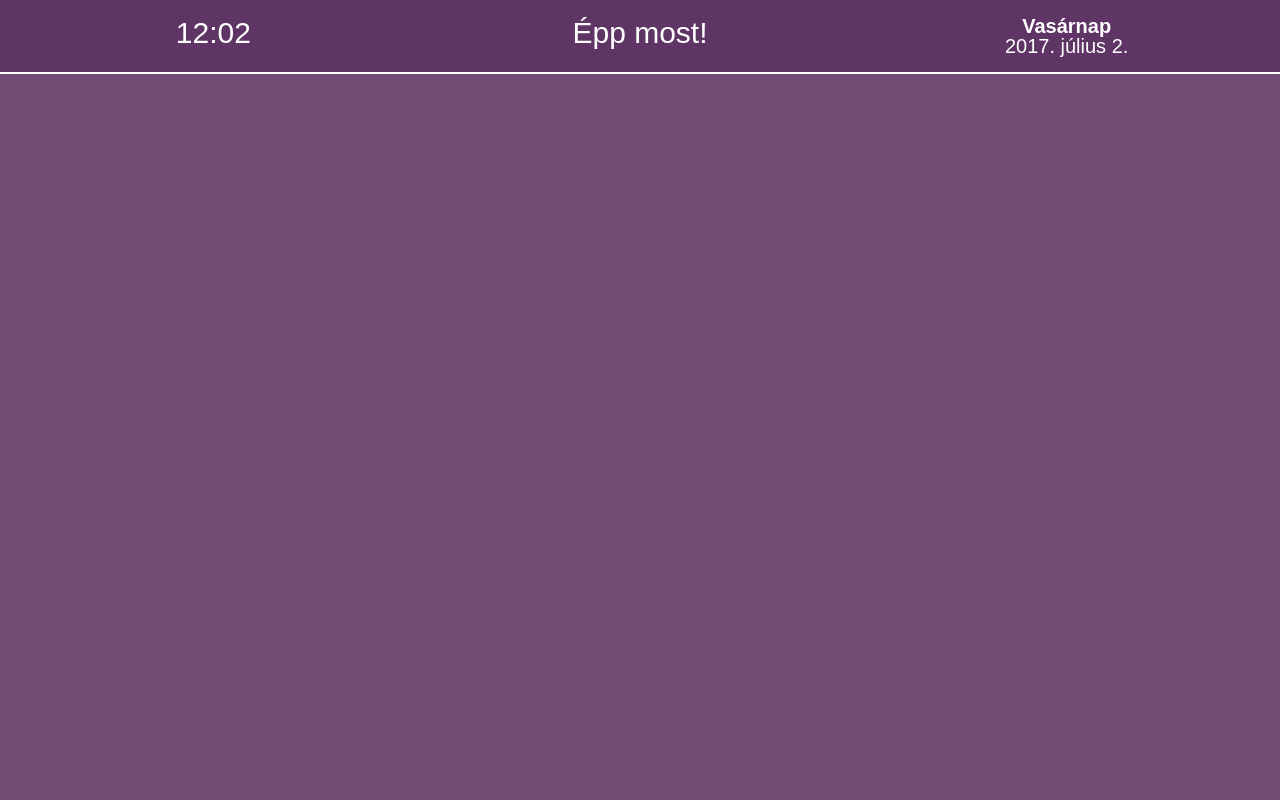
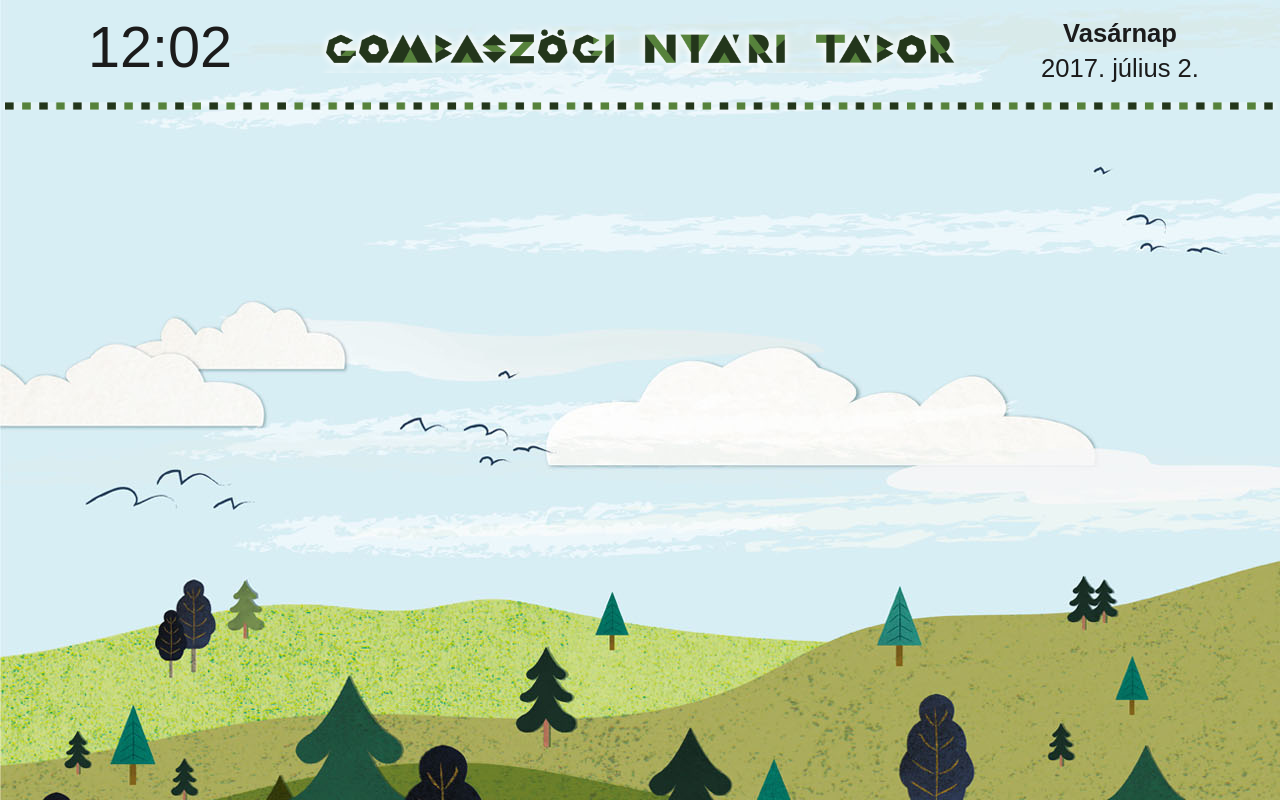
Before and after one commit to gombaszog/programscreen, a plain HTML site: page index.html in a window 1280 px wide. Drawn offline with Linux system fonts and the light colour scheme; no server answers.

Commit message:
background+header update

```diff
--- a/base.css
+++ b/base.css
@@ -2,10 +2,14 @@ h1, h2, h3, h4, h5, h6, div, span, section{
   margin:0 !important;
   border:0 !important;
   padding:0 !important;
+  color: #1B1B1B;
+}
+
+h2 {
+  font-size: 4.5vw !important;
 }
 
 html,body{
-  background-color:rgba(91,49,97,0.86) !important;
   color:white !important;
   width:100%;
   text-align: center;
@@ -15,22 +19,36 @@ html,body{
 #title-header{
   padding-bottom:2vh !important;
   padding-top:2vh !important;
-  border-bottom:2px solid white !important;
   line-height: 8rem;
-  font-size: 2rem;
+  font-size: 2vw;
+}
+
+#title-header-title{
+  margin-top: 0.5rem !important;
 }
 
 #datewrap{
-  line-height:2rem;
+  line-height:3.5rem;
 }
 
 #clockdategsz{
   font-weight: bold;
+  color: #1B1B1B;
+  font-size: 2vw;
 }
 
 .programtime-start{
   font-weight: bold;
-  font-size:2rem;
+  font-size:3rem;
+}
+
+.programtime-end{
+    font-size:2rem;
+}
+
+.location{
+    font-weight: bold;
+    font-size:3rem;
 }
 
 .itemtitle{
@@ -101,3 +119,7 @@ html,body{
   margin-left:5px !important;
   display:block;
 }
+
+#divider{
+  padding-bottom: 0.5em !important;
+}
--- a/fillProgram.js
+++ b/fillProgram.js
@@ -122,6 +122,7 @@ function renderPrograms(){
           }
         }
       }
+
       if(startTime < now && now < endTime){
         programData.program[i].type = "folyamatban";
         programsToRender.push(programData.program[i]);
@@ -183,6 +184,8 @@ function programItemCreator(id, title, description, organizer, location, start,
 	var descriptionBox = document.createElement("DIV");
 	var descriptionNode = document.createElement("SPAN");
 
+	var thirdBox = document.createElement("DIV");
+
   if(alert){
     if(parameter){
       if(parameter[0] == "noalert" || parameter[1] == "noalert" || parameter[2] == "noalert" || parameter[3] == "noalert"){
@@ -202,15 +205,17 @@ function programItemCreator(id, title, description, organizer, location, start,
 
   mainNode.setAttribute("class", "col-xs-12 items row")
   firstBox.setAttribute("class", "col-md-2 col-xs-4");
-	locationNode.setAttribute("class", "programloc col-xs-12");
+	locationNode.setAttribute("class", "location");
   timeStartNode.setAttribute("class", "programtime-start");
 	timeEndNode.setAttribute("class", "programtime-end");
   timeBlock.setAttribute("class",  "col-xs-12 timeblock");
   //organizerNode.setAttribute("class", "organizer col-xs-12")
 
-	secondBox.setAttribute("class", "col-md-10 col-xs-8");
+	secondBox.setAttribute("class", "col-md-8  col-xs-8");
 	titleNode.setAttribute("class", "col-md-12 itemtitle");
 	descriptionNode.setAttribute("class", "");
+
+	thirdBox.setAttribute("class", "col-md-2 col-xs-4")
 
 	var startShow = fillZeros(start.getHours()) + ":" + fillZeros(start.getMinutes());
 	var endShow = ((new Date(end-start)).getMinutes() === 1)?"":" - " + fillZeros(end.getHours()) + ":" + fillZeros(end.getMinutes());
@@ -223,13 +228,16 @@ function programItemCreator(id, title, description, organizer, location, start,
 	mainNode.appendChild(firstBox);
 
 	firstBox.appendChild(timeBlock);
-	firstBox.appendChild(locationNode);
+	//firstBox.appendChild(locationNode);
 	//firstBox.appendChild(organizerNode);
 	timeBlock.appendChild(timeStartNode);
 	timeBlock.appendChild(timeEndNode);
 
 	mainNode.appendChild(secondBox);
 	secondBox.appendChild(titleNode);
+
+    mainNode.appendChild(thirdBox);
+    thirdBox.appendChild(locationNode);
 
   if(parameter){
     if (parameter[0] == "nodescription" || parameter[1] == "nodescription" || parameter[2] == "nodescription" || parameter[3] == "nodescription"){
--- a/index.html
+++ b/index.html
@@ -9,20 +9,23 @@
 <link rel="stylesheet" href="./base.css">
 <link rel="stylesheet" href="./bootstrap.min.css">
 </head>
-<body onload="load();">
+<body onload="load();" background="images/background.jpg">
 <div class='container-fluid' id="container">
 	<section id="title-header" class="row">
-		<div id="clockwrap" class="col-xs-12 col-sm-4">
+		<div id="clockwrap" class="col-xs-12 col-sm-3">
 			<h2 id="clockheading"></h2>
 		</div>
-		<div id="title-header-title" class="col-xs-12 col-sm-4">
-			<h2>Épp most!</h2>
-		</div>
-		<div id="datewrap" class="col-xs-12 col-sm-4 row">
+		<div id="title-header-title" class="col-xs-12 col-sm-6">
+			<img class="img-responsive" src="images/logo.png">
+        </div>
+		<div id="datewrap" class="col-xs-12 col-sm-3 row">
 			<div id="clockdategsz" class='headerclock'></div>
 			<div id="clockdate" class='headerclock'></div>
 		</div>
 	</section>
+    <section id="divider">
+        <img class="img-responsive" src="images/div.png">
+    </section>
 	<section id="actualwrap" class=''>
 	</section>
 </div>
```
Also changed, not shown: images/background.jpg (added), images/div.png (added), images/logo.png (added).
